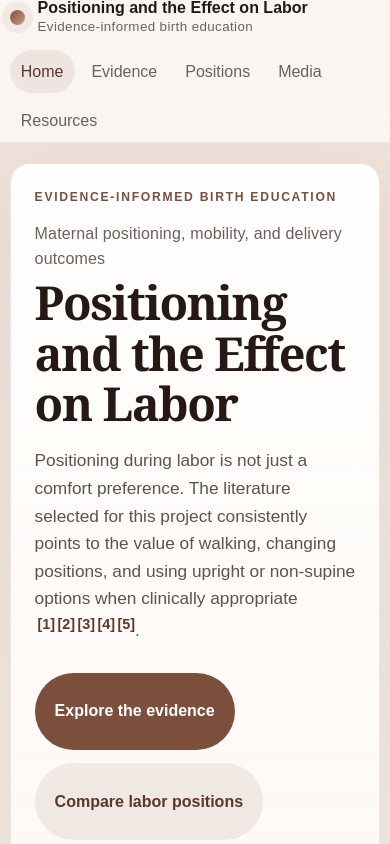
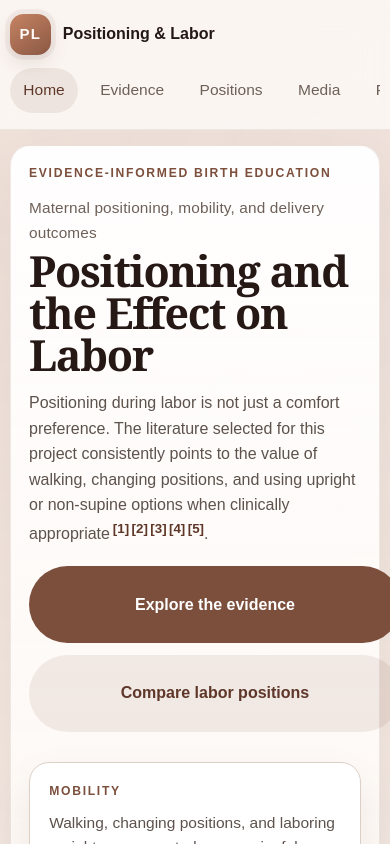
Before and after one commit to kkoly10/QC-preview-, a Next.js app: page /move-through-labor in a window 390 px wide. Shown: the top 844 px of the page. Built offline with nearby package versions, Linux system fonts and the light colour scheme.

Commit message:
Add text-based brand system and improve mobile header layout

```diff
--- a/app/move-through-labor/_components/SiteFooter.tsx
+++ b/app/move-through-labor/_components/SiteFooter.tsx
@@ -4,9 +4,19 @@ export function SiteFooter() {
   return (
     <footer className={styles.footer}>
       <div className={`${styles.container} ${styles.footerInner}`}>
-        <p className={styles.p}>Positioning and the Effect on Labor</p>
+        <div className={styles.footerBrand}>
+          <span className={styles.footerMark} aria-hidden="true">
+            PL
+          </span>
+          <div className={styles.footerLockup}>
+            <p className={styles.footerTitle}>Positioning and the Effect on Labor</p>
+            <p className={styles.footerSubtitle}>Evidence-informed birth education</p>
+          </div>
+        </div>
+
         <p className={styles.p}>
-          Educational content only. This website supports informed conversations and does not replace individualized medical care.
+          Educational content only. This website supports informed conversations and does not
+          replace individualized medical care.
         </p>
       </div>
     </footer>
--- a/app/move-through-labor/_components/SiteHeader.tsx
+++ b/app/move-through-labor/_components/SiteHeader.tsx
@@ -19,9 +19,13 @@ export function SiteHeader() {
     <header className={styles.header}>
       <div className={`${styles.container} ${styles.headerInner}`}>
         <Link href="/move-through-labor" className={styles.brand}>
-          <span className={styles.brandDot} aria-hidden="true" />
+          <span className={styles.brandMark} aria-hidden="true">
+            <span className={styles.brandMarkLetters}>PL</span>
+          </span>
+
           <span className={styles.brandText}>
-            Positioning and the Effect on Labor
+            <span className={styles.brandTitleFull}>Positioning and the Effect on Labor</span>
+            <span className={styles.brandTitleMobile}>Positioning &amp; Labor</span>
             <small>Evidence-informed birth education</small>
           </span>
         </Link>
--- a/app/move-through-labor/site.module.css
+++ b/app/move-through-labor/site.module.css
@@ -24,7 +24,7 @@
 }
 
 .headerInner {
-  min-height: 78px;
+  min-height: 82px;
   display: flex;
   align-items: center;
   justify-content: space-between;
@@ -34,27 +34,59 @@
 .brand {
   display: inline-flex;
   align-items: center;
-  gap: 0.8rem;
+  gap: 0.9rem;
   text-decoration: none;
   color: inherit;
   font-weight: 700;
+  min-width: 0;
 }
 
-.brandDot {
-  width: 0.95rem;
-  height: 0.95rem;
-  border-radius: 999px;
-  background: linear-gradient(135deg, #7c4f3d 0%, #d39b80 100%);
-  box-shadow: 0 0 0 8px rgba(124, 79, 61, 0.08);
+.brandMark {
+  width: 3rem;
+  height: 3rem;
+  border-radius: 1rem;
+  display: inline-flex;
+  align-items: center;
+  justify-content: center;
+  background: linear-gradient(145deg, #c68463 0%, #8a5743 100%);
+  box-shadow:
+    0 0 0 0.45rem rgba(124, 79, 61, 0.08),
+    0 10px 24px rgba(73, 42, 30, 0.16);
+  flex: 0 0 auto;
+}
+
+.brandMarkLetters {
+  color: #fffaf7;
+  font-size: 0.94rem;
+  font-weight: 800;
+  letter-spacing: 0.08em;
 }
 
 .brandText {
-  line-height: 1.05;
+  line-height: 1.02;
+  min-width: 0;
+}
+
+.brandTitleFull,
+.brandTitleMobile {
+  display: block;
+  color: #231816;
+}
+
+.brandTitleFull {
+  font-size: 1.05rem;
+  font-weight: 800;
+}
+
+.brandTitleMobile {
+  display: none;
+  font-size: 1rem;
+  font-weight: 800;
 }
 
 .brandText small {
   display: block;
-  margin-top: 0.22rem;
+  margin-top: 0.26rem;
   color: #6d6058;
   font-weight: 500;
   letter-spacing: 0.03em;
@@ -520,6 +552,47 @@
   font-size: 0.95rem;
 }
 
+.footerBrand {
+  display: inline-flex;
+  align-items: center;
+  gap: 0.8rem;
+}
+
+.footerMark {
+  width: 2.55rem;
+  height: 2.55rem;
+  border-radius: 0.95rem;
+  display: inline-flex;
+  align-items: center;
+  justify-content: center;
+  background: linear-gradient(145deg, #c68463 0%, #8a5743 100%);
+  color: #fffaf7;
+  font-size: 0.84rem;
+  font-weight: 800;
+  letter-spacing: 0.08em;
+  box-shadow: 0 10px 20px rgba(73, 42, 30, 0.14);
+}
+
+.footerLockup {
+  display: grid;
+  gap: 0.14rem;
+}
+
+.footerTitle,
+.footerSubtitle {
+  margin: 0;
+}
+
+.footerTitle {
+  font-weight: 700;
+  color: #231816;
+}
+
+.footerSubtitle {
+  color: #6d6058;
+  font-size: 0.92rem;
+}
+
 @media (max-width: 1080px) {
   .heroShell,
   .argumentLayout,
@@ -550,19 +623,64 @@
 
 @media (max-width: 720px) {
   .hero {
-    padding-top: 1.25rem;
+    padding-top: 0.95rem;
   }
 
   .container {
     width: min(1180px, calc(100% - 1.2rem));
   }
 
+  .headerInner {
+    min-height: auto;
+    padding: 0.85rem 0;
+    gap: 0.8rem;
+    align-items: flex-start;
+  }
+
+  .brand {
+    width: 100%;
+    gap: 0.72rem;
+  }
+
+  .brandMark {
+    width: 2.6rem;
+    height: 2.6rem;
+    border-radius: 0.85rem;
+    box-shadow:
+      0 0 0 0.3rem rgba(124, 79, 61, 0.07),
+      0 8px 18px rgba(73, 42, 30, 0.12);
+  }
+
+  .brandTitleFull {
+    display: none;
+  }
+
+  .brandTitleMobile {
+    display: block;
+  }
+
+  .brandText small {
+    display: none;
+  }
+
   .nav {
-    gap: 0.35rem;
+    width: 100%;
+    flex-wrap: nowrap;
+    overflow-x: auto;
+    -webkit-overflow-scrolling: touch;
+    gap: 0.5rem;
+    padding-bottom: 0.15rem;
+    scrollbar-width: none;
+  }
+
+  .nav::-webkit-scrollbar {
+    display: none;
   }
 
   .navLink {
-    padding: 0.55rem 0.7rem;
+    white-space: nowrap;
+    padding: 0.62rem 0.86rem;
+    font-size: 0.97rem;
   }
 
   .heroCopy,
@@ -582,7 +700,51 @@
     border-radius: 20px;
   }
 
+  .heroCopy,
+  .pageLeadCard,
+  .pageLeadAside,
+  .audienceCard,
+  .sidePanel,
+  .sourcePanel,
+  .sectionBand {
+    padding: 1.15rem;
+  }
+
   .displayTitle {
-    font-size: clamp(2.5rem, 12vw, 4rem);
+    font-size: clamp(2.15rem, 11vw, 3.35rem);
+    line-height: 0.98;
+  }
+
+  .heroSubline {
+    font-size: 0.96rem;
+    margin-bottom: 0.25rem;
+  }
+
+  .heroLead {
+    margin-top: 0.9rem;
+    font-size: 1rem;
+  }
+
+  .heroActions {
+    flex-direction: column;
+    align-items: stretch;
+    gap: 0.7rem;
+    margin-top: 1.2rem;
+  }
+
+  .button,
+  .buttonSecondary {
+    width: 100%;
+  }
+
+  .sourceChip {
+    font-size: 0.84rem;
+    min-height: 32px;
+  }
+
+  .footerMark {
+    width: 2.3rem;
+    height: 2.3rem;
+    border-radius: 0.8rem;
   }
 }
```
